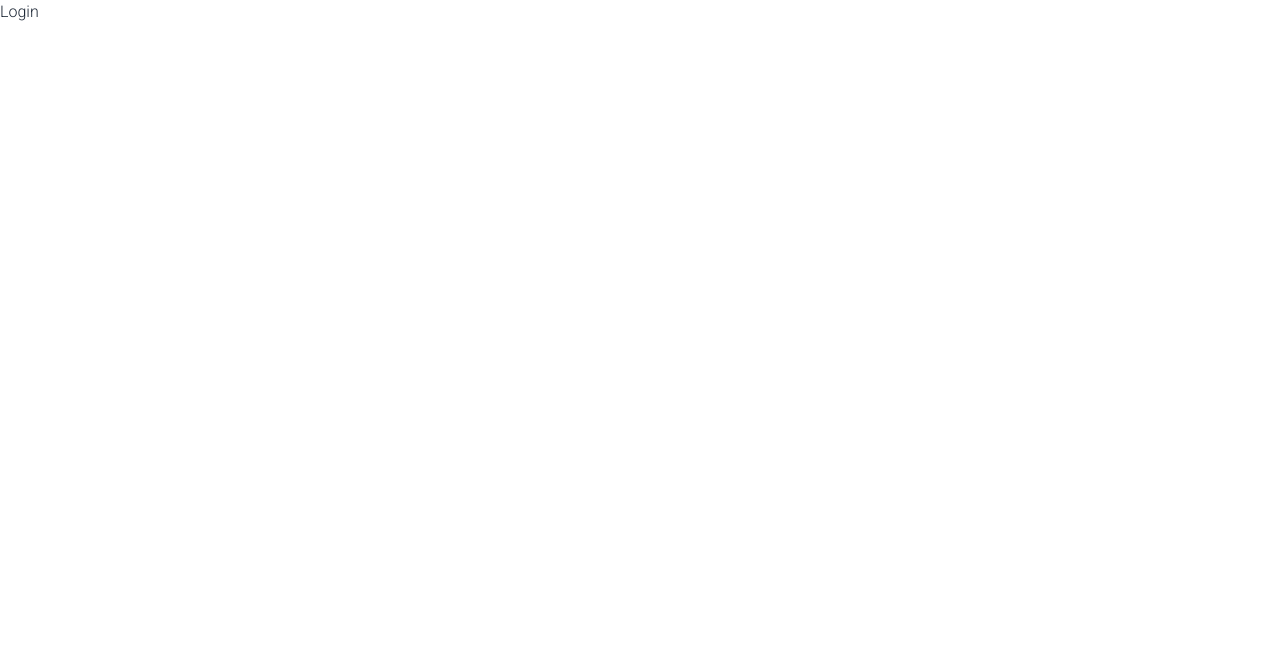
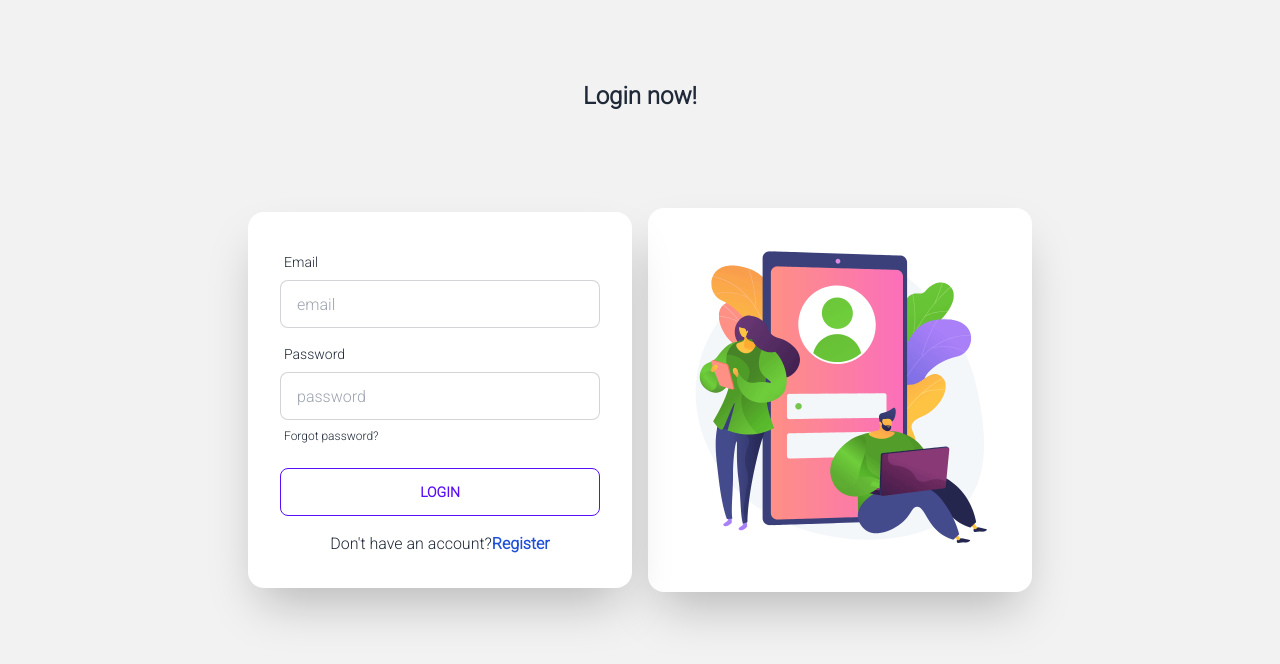
Before and after one commit to AkashChakrabortty/ChitChat, a React (Create React App) app: page / in a window 1280 px wide. Shown: the top 664 px of the page. Built offline with nearby package versions, Linux system fonts and the light colour scheme.

Commit message:
login design

```diff
--- a/src/pages/Login/Login.jsx
+++ b/src/pages/Login/Login.jsx
@@ -1,11 +1,62 @@
-import React from 'react';
+import React from "react";
+import loginAnimation from "./68312-login.gif";
+import { Link } from "react-router-dom";
+const Login = () => {
+  return (
+    <div>
+         <div className="header font-semibold text-2xl text-center -mb-28 mt-20">
+         Login now!
+        </div>
+      <div className="hero min-h-screen bg-base-200">
+        <div className="hero-content flex-col lg:flex-row-reverse">
+          <div className="text-center lg:text-left card flex-shrink-0 w-full max-w-sm shadow-2xl bg-base-100 hidden lg:block h-fit">
+            <div className="card-body">
+              <img src={loginAnimation} alt="Login animation" className="" />
+            </div>
+          </div>
+          <div className="card flex-shrink-0 w-full max-w-sm shadow-2xl bg-base-100">
+            <div className="card-body">
+              <div className="form-control">
+                <label className="label">
+                  <span className="label-text">Email</span>
+                </label>
+                <input
+                  type="text"
+                  placeholder="email"
+                  className="input input-bordered"
+                />
+              </div>
+              <div className="form-control">
+                <label className="label">
+                  <span className="label-text">Password</span>
+                </label>
+                <input
+                  type="text"
+                  placeholder="password"
+                  className="input input-bordered"
+                />
+                <label className="label">
+                <Link className="label-text-alt link link-hover">
+                Forgot password?
+              </Link>
+                </label>
+              </div>
+              <div className="form-control mt-2">
+              <button className="btn btn-outline btn-primary">Login</button>
 
-const Login = () => {
-    return (
-        <div>
-           Login
+              </div>
+              <div className="mt-2 text-center">
+                <p>
+                  Don't have an account?
+                  <Link to="/register" className="text-blue-700 font-semibold">Register</Link>
+                </p>
+              </div>
+            </div>
+          </div>
         </div>
-    );
+      </div>
+    </div>
+  );
 };
 
 export default Login;
```
Also changed, not shown: src/pages/Login/68312-login.gif (added).
